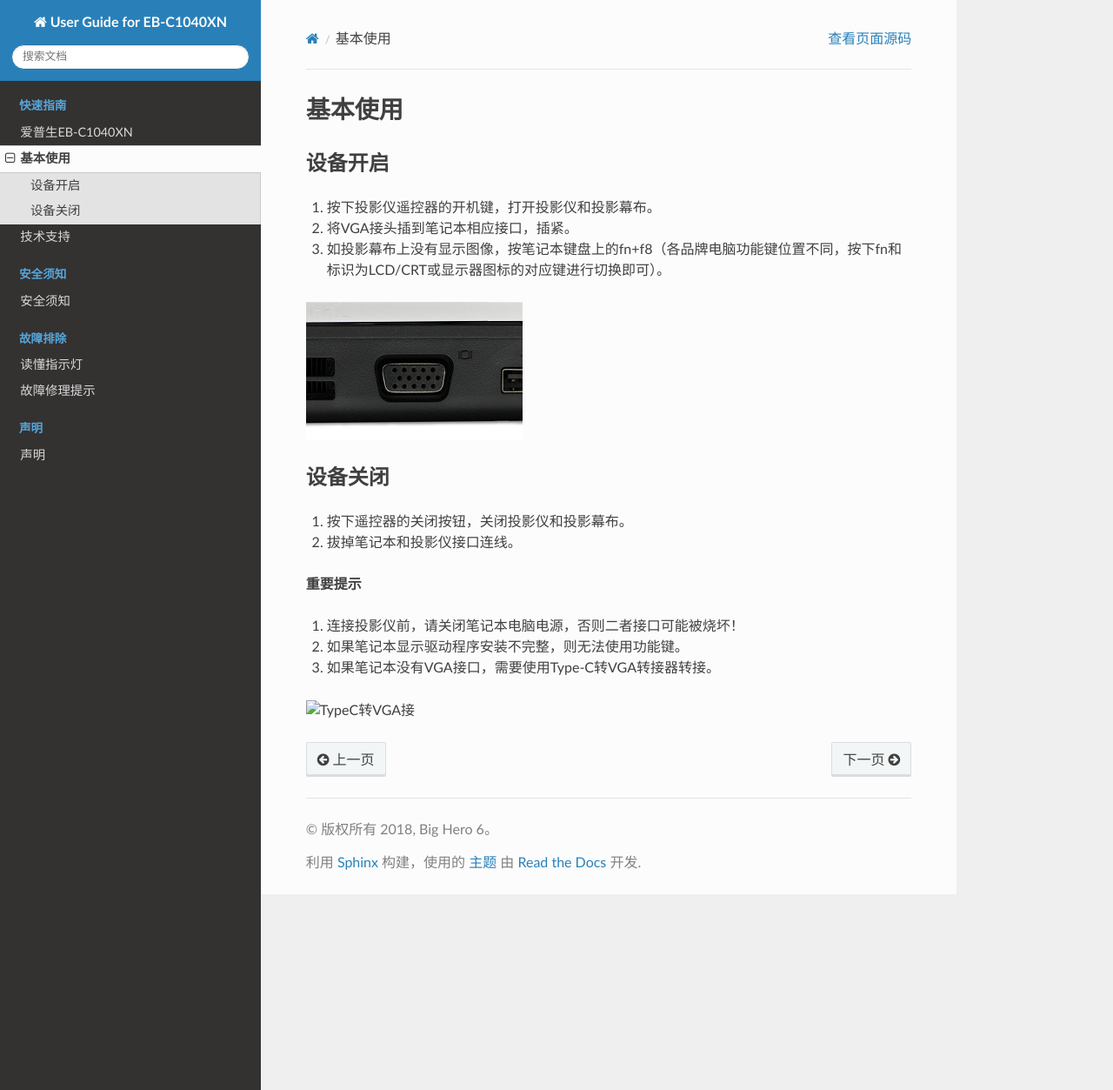
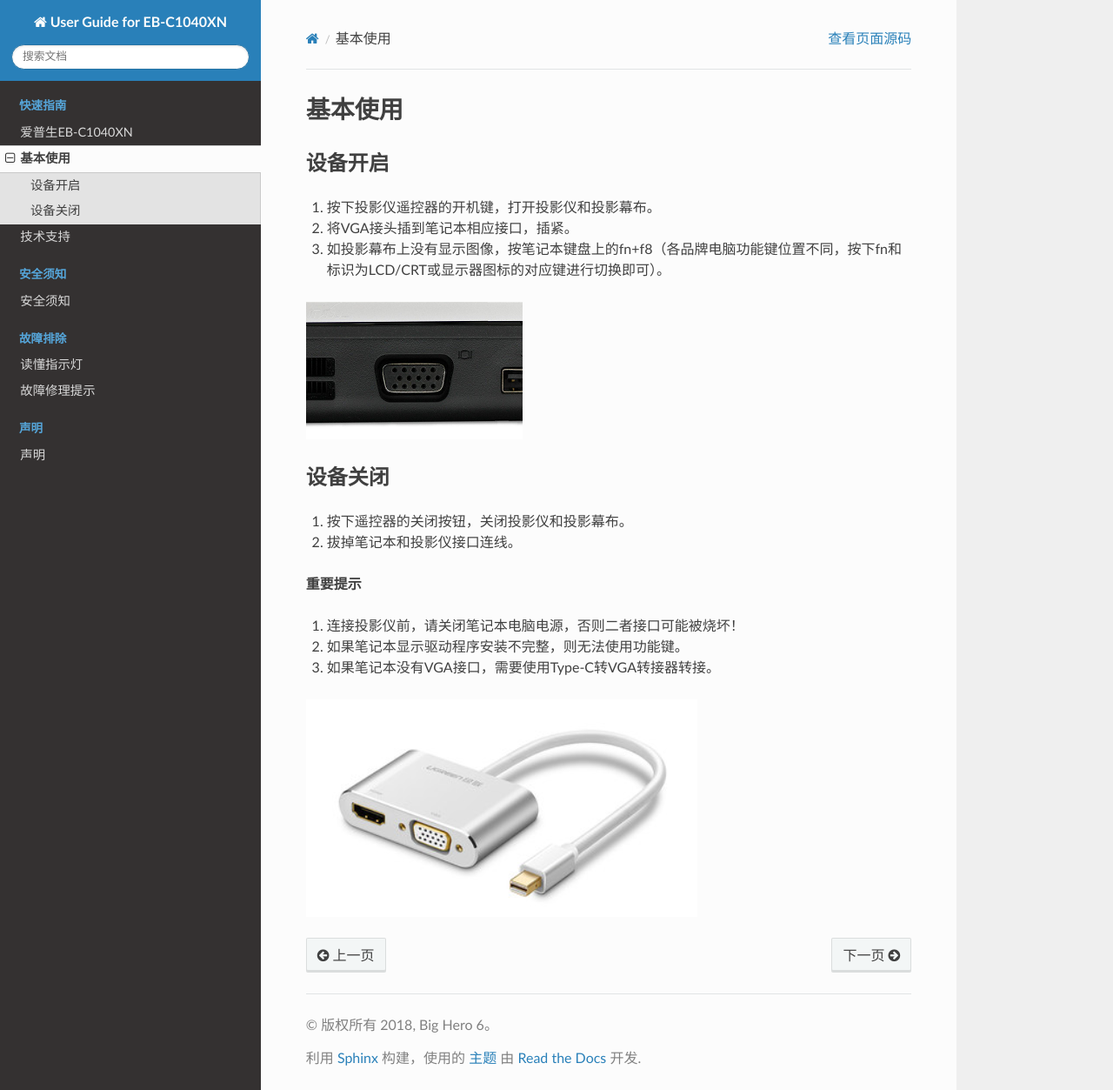
Before and after one commit to anotherrachel/Projector-UserGuide, a Sphinx documentation site: the page built from source/1-Quickstart/basics.md, in a window 1280 px wide and 1253 px high. Shown: the whole window at 87% size. Built offline with Sphinx 7.4.7 and the Read the Docs theme 2.0.0, drawn with Linux system fonts in a browser that asks for light colours.

Commit message:
Modify Files

```diff
--- a/source/1-Quickstart/basics.md
+++ b/source/1-Quickstart/basics.md
@@ -18,4 +18,4 @@
 3. 如果笔记本没有VGA接口，需要使用Type-C转VGA转接器转接。
 
 
-![TypeC转VGA接](../../img/typec.png "TypeC转VGA")
+![TypeC转VGA](../../img/TYPEC.PNG)
```
Also changed, not shown: img/VGA.jpg (deleted).
